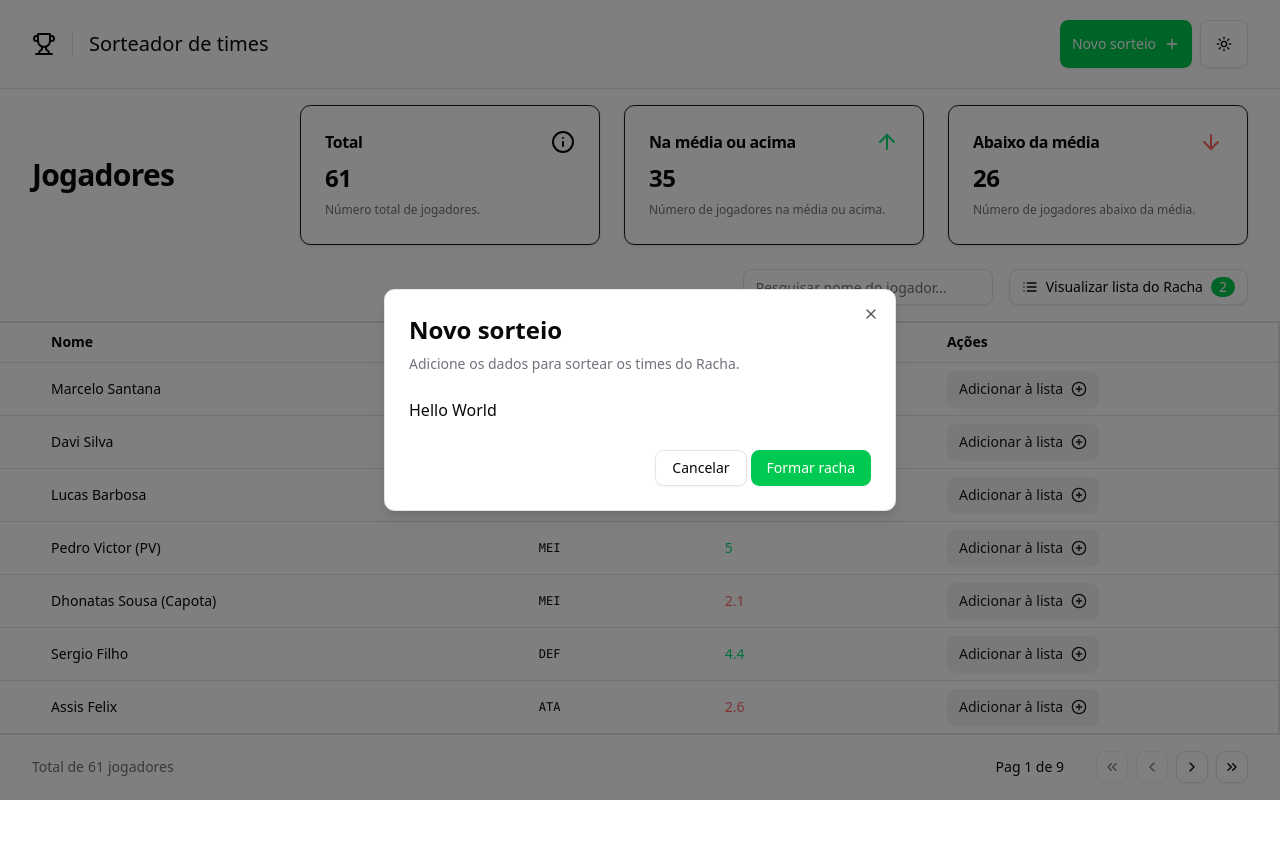
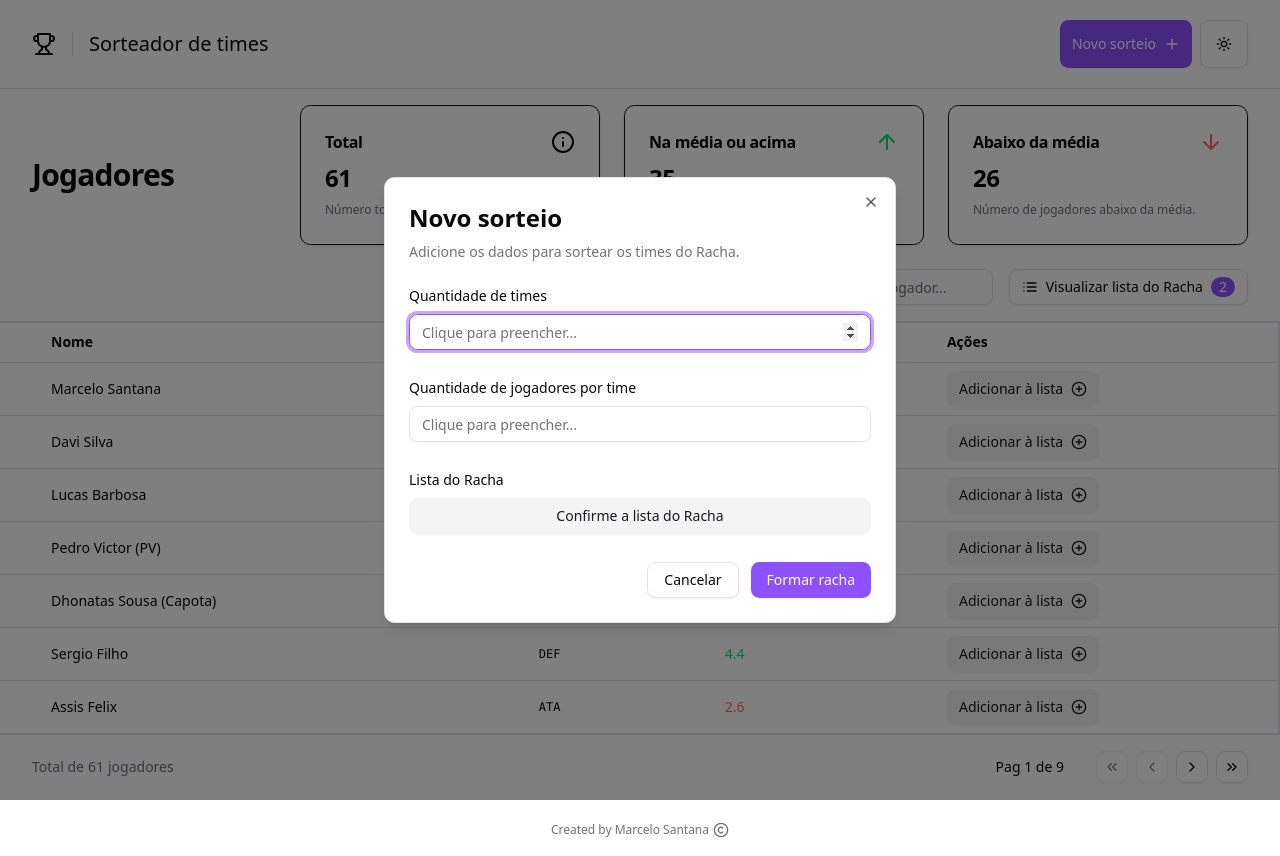
Before and after one commit to marrcelosantana/sorteador-times, a React (Vite) app: page / in a window 1280 px wide. Both pictures are taken after a click on the button "Novo sorteio". Before the commit the page ends 807 px from the top, so only its background shows below. Built offline with nearby package versions, Linux system fonts and the light colour scheme.

Commit message:
feat: enhance New Draw Modal with input fields for team and player counts; update Home page styles

```diff
--- a/src/App.tsx
+++ b/src/App.tsx
@@ -1,10 +1,17 @@
 import Home from "./pages/home";
 import { ThemeProvider } from "./components/theme/theme-provider";
+import { Copyright } from "lucide-react";
 
 function App() {
   return (
     <ThemeProvider storageKey="pizzashop-theme" defaultTheme="system">
       <Home />
+      <div className="py-4 text-center">
+        <span className="text-muted-foreground text-xs">
+          Created by Marcelo Santana
+        </span>
+        <Copyright className="text-muted-foreground ml-1 inline h-4 w-4" />
+      </div>
     </ThemeProvider>
   );
 }
--- a/src/index.css
+++ b/src/index.css
@@ -49,8 +49,8 @@
   --card-foreground: oklch(0.141 0.005 285.823);
   --popover: oklch(1 0 0);
   --popover-foreground: oklch(0.141 0.005 285.823);
-  --primary: oklch(0.723 0.219 149.579);
-  --primary-foreground: oklch(0.982 0.018 155.826);
+  --primary: oklch(0.606 0.25 292.717);
+  --primary-foreground: oklch(0.969 0.016 293.756);
   --secondary: oklch(0.967 0.001 286.375);
   --secondary-foreground: oklch(0.21 0.006 285.885);
   --muted: oklch(0.967 0.001 286.375);
@@ -60,7 +60,7 @@
   --destructive: oklch(0.577 0.245 27.325);
   --border: oklch(0.92 0.004 286.32);
   --input: oklch(0.92 0.004 286.32);
-  --ring: oklch(0.723 0.219 149.579);
+  --ring: oklch(0.606 0.25 292.717);
   --chart-1: oklch(0.646 0.222 41.116);
   --chart-2: oklch(0.6 0.118 184.704);
   --chart-3: oklch(0.398 0.07 227.392);
@@ -68,12 +68,12 @@
   --chart-5: oklch(0.769 0.188 70.08);
   --sidebar: oklch(0.985 0 0);
   --sidebar-foreground: oklch(0.141 0.005 285.823);
-  --sidebar-primary: oklch(0.723 0.219 149.579);
-  --sidebar-primary-foreground: oklch(0.982 0.018 155.826);
+  --sidebar-primary: oklch(0.606 0.25 292.717);
+  --sidebar-primary-foreground: oklch(0.969 0.016 293.756);
   --sidebar-accent: oklch(0.967 0.001 286.375);
   --sidebar-accent-foreground: oklch(0.21 0.006 285.885);
   --sidebar-border: oklch(0.92 0.004 286.32);
-  --sidebar-ring: oklch(0.723 0.219 149.579);
+  --sidebar-ring: oklch(0.606 0.25 292.717);
 }
 
 .dark {
@@ -83,8 +83,8 @@
   --card-foreground: oklch(0.985 0 0);
   --popover: oklch(0.21 0.006 285.885);
   --popover-foreground: oklch(0.985 0 0);
-  --primary: oklch(0.696 0.17 162.48);
-  --primary-foreground: oklch(0.393 0.095 152.535);
+  --primary: oklch(0.541 0.281 293.009);
+  --primary-foreground: oklch(0.969 0.016 293.756);
   --secondary: oklch(0.274 0.006 286.033);
   --secondary-foreground: oklch(0.985 0 0);
   --muted: oklch(0.274 0.006 286.033);
@@ -94,7 +94,7 @@
   --destructive: oklch(0.704 0.191 22.216);
   --border: oklch(1 0 0 / 10%);
   --input: oklch(1 0 0 / 15%);
-  --ring: oklch(0.527 0.154 150.069);
+  --ring: oklch(0.541 0.281 293.009);
   --chart-1: oklch(0.488 0.243 264.376);
   --chart-2: oklch(0.696 0.17 162.48);
   --chart-3: oklch(0.769 0.188 70.08);
@@ -102,14 +102,13 @@
   --chart-5: oklch(0.645 0.246 16.439);
   --sidebar: oklch(0.21 0.006 285.885);
   --sidebar-foreground: oklch(0.985 0 0);
-  --sidebar-primary: oklch(0.696 0.17 162.48);
-  --sidebar-primary-foreground: oklch(0.393 0.095 152.535);
+  --sidebar-primary: oklch(0.541 0.281 293.009);
+  --sidebar-primary-foreground: oklch(0.969 0.016 293.756);
   --sidebar-accent: oklch(0.274 0.006 286.033);
   --sidebar-accent-foreground: oklch(0.985 0 0);
   --sidebar-border: oklch(1 0 0 / 10%);
-  --sidebar-ring: oklch(0.527 0.154 150.069);
+  --sidebar-ring: oklch(0.541 0.281 293.009);
 }
-
 
 
 @layer base {
--- a/src/pages/components/New-Draw-Modal/index.tsx
+++ b/src/pages/components/New-Draw-Modal/index.tsx
@@ -1,4 +1,6 @@
 import { Button } from "@/components/ui/button";
+import { Input } from "@/components/ui/input";
+import { Label } from "@/components/ui/label";
 
 import {
   DialogClose,
@@ -24,14 +26,44 @@ const NewDrawModal: React.FC<NewDrawModalProps> = () => {
         </DialogDescription>
       </DialogHeader>
       <form className="w-full space-y-7" onSubmit={() => {}}>
-        <div>Hello World</div>
+        <div className="flex w-full flex-col gap-2">
+          <Label htmlFor="number-of-teams" className="text-sm">
+            Quantidade de times
+          </Label>
+          <Input
+            id="number-of-teams"
+            type="number"
+            placeholder="Clique para preencher..."
+          />
+        </div>
+
+        <div className="flex w-full flex-col gap-2">
+          <Label htmlFor="number-of-players" className="text-sm">
+            Quantidade de jogadores por time
+          </Label>
+          <Input
+            id="number-of-players"
+            type="number"
+            placeholder="Clique para preencher..."
+          />
+        </div>
+
+        <div className="flex w-full flex-col gap-2">
+          <Label htmlFor="number-of-teams" className="text-sm">
+            Lista do Racha
+          </Label>
+          <Button variant="secondary" type="button">
+            <span className="text-sm">Confirme a lista do Racha</span>
+          </Button>
+        </div>
+
         <DialogFooter className="mt-3 gap-4 sm:gap-1">
           <DialogClose asChild>
             <Button variant="outline" type="button">
               Cancelar
             </Button>
           </DialogClose>
-          <Button variant="default" type="submit" className="text-white">
+          <Button variant="default" type="submit" className="ml-2 text-white">
             Formar racha
           </Button>
         </DialogFooter>
--- a/src/pages/home.tsx
+++ b/src/pages/home.tsx
@@ -46,7 +46,7 @@ const Home: React.FC = () => {
             <List />
             Visualizar lista do Racha
             {matchList.length > 0 && (
-              <span className="flex items-center justify-center rounded-xl bg-green-500 px-2 text-white">
+              <span className="flex items-center justify-center rounded-xl bg-[#8e54ff] px-2 text-white">
                 {matchList.length}
               </span>
             )}
@@ -55,7 +55,7 @@ const Home: React.FC = () => {
         {players.length > 0 ? (
           <div className="mt-4">
             <PlayersTable data={players} />
-            <div className="mt-4 pb-6">
+            <div className="mt-4">
               {!search.length && (
                 <Pagination
                   pageIndex={page - 1}
```
